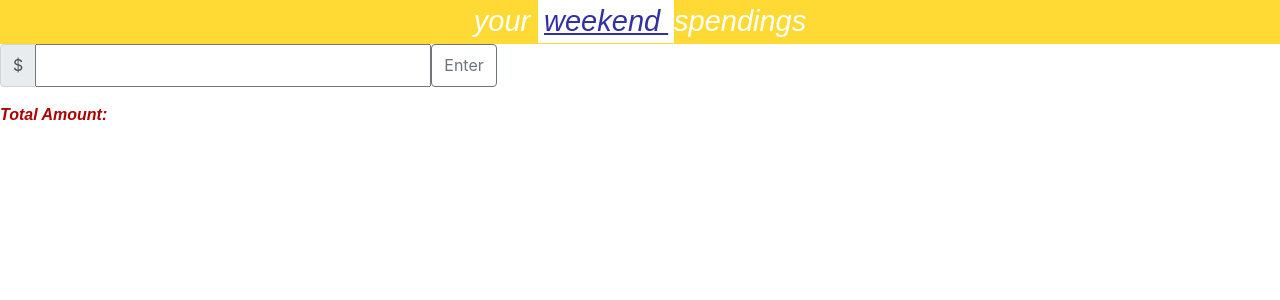
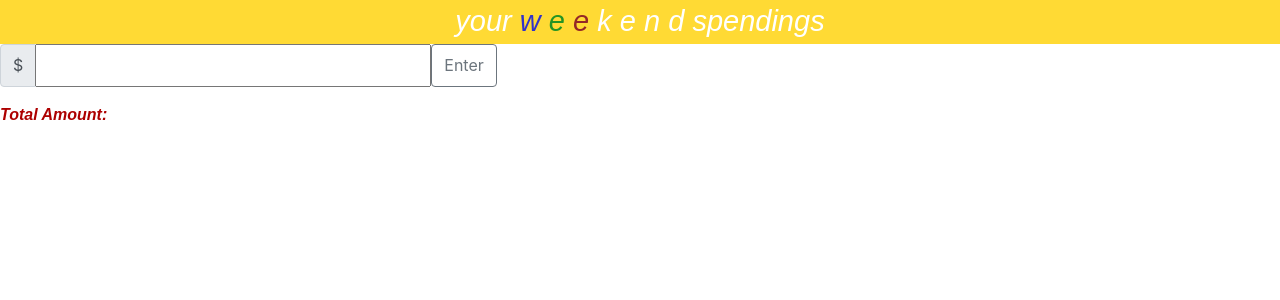
Before and after one commit to Thill799/financialapp-vanilla.js, a PHP site: page / in a window 1280 px wide. Shown: the top 300 px of the page. Run offline with PHP 8.4, Linux system fonts and the light colour scheme.

Commit message:
css weekend

```diff
--- a/index.html
+++ b/index.html
@@ -15,9 +15,13 @@
 
 <header>
    your
- <mark class="tweekend">
-    weekend
- </mark>
+ <span class="w">w</span>
+ <span class="e">e</span>
+ <span class="e2">e</span>
+ <span class="k">k</span>
+ <span class="e3">e</span>
+ <span class="n">n</span>
+ <span class="d">d</span>
     spendings
 </header>
 
--- a/style.css
+++ b/style.css
@@ -7,16 +7,24 @@ header{
   font-size:29px;
 }
 
+.w{
+  color:rgb(50, 50, 201);
+  background-color:rgb(255, 218, 52);
+}
 
-.tweekend{
-    font-style:italic;
-    font-family:arial;
-    text-decoration: underline;
-    color:rgb(49, 49, 163);
-    background-color:#ffffff;
-  }
+.e{
+  color:rgb(36, 148, 36);
+  background-color:rgb(255, 218, 52);
+}
 
-
+.e2{
+  color:rgb(148, 39, 39);
+  background-color:rgb(255, 218, 52);
+}
+.k{
+  color:rgb(233, 143, 40)
+  background-color:rgb(255, 218, 52);
+}
   input{
       color:#0000005d;
       font-size:25px;
```
